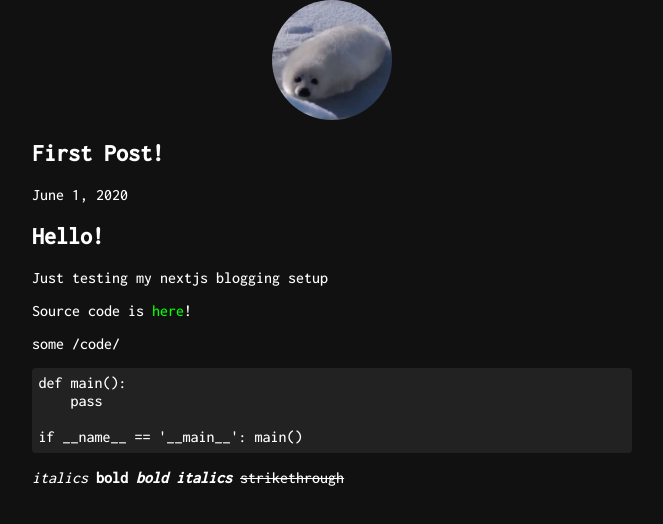
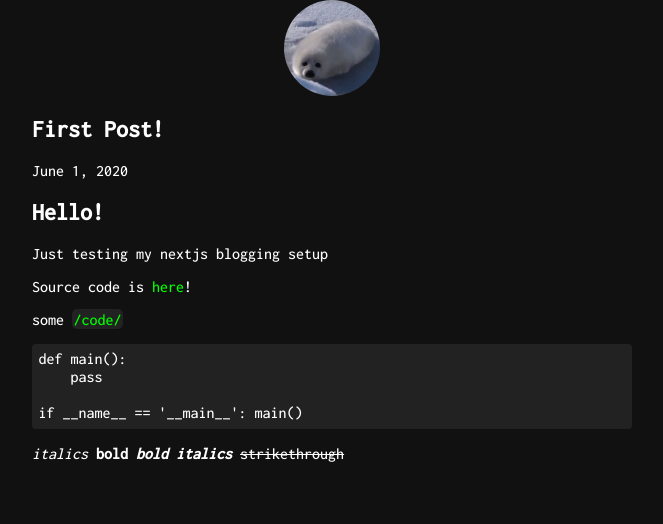
Before and after one commit to UlisseMini/uli.rocks-oldnext, a Next.js app: page /posts/first-post in a window 1280 px wide. Shown: the top 524 px of the page, without its empty margins (308-971 px from the left). Built offline with nearby package versions, Linux system fonts and the light colour scheme; a small style sheet from the web is missing.

Commit message:
forgive me oh god, for all my sins

```diff
--- a/components/layout.module.css
+++ b/components/layout.module.css
@@ -20,18 +20,10 @@
     margin-right: 1rem;
 }
 
-/* Code styling, on blog posts we let highlight.js handle this. */
-.home code {
-    background: #222;
-    color: #0f0;
-    padding: .1rem;
-    border-radius: 5px;
-}
-
 .profile {
   margin: 0 auto;
   display: block;
-  width: 15vmin;
-  height: 15vmin;
+  width: 6em;
+  height: 6em;
   border-radius: 9999px;
 }
--- a/styles/global.css
+++ b/styles/global.css
@@ -47,3 +47,17 @@ pre {
     background: #222;
     white-space: pre-wrap;
 }
+
+/* My hope is that this code is so awful I am never allowed to write css again */
+code {
+    color: #0f0;
+    background: #222;
+    padding: .1rem;
+    border-radius: 5px;
+}
+
+pre code {
+    color: #fff;
+    padding: 0;
+    border-radius: 0;
+}
```
